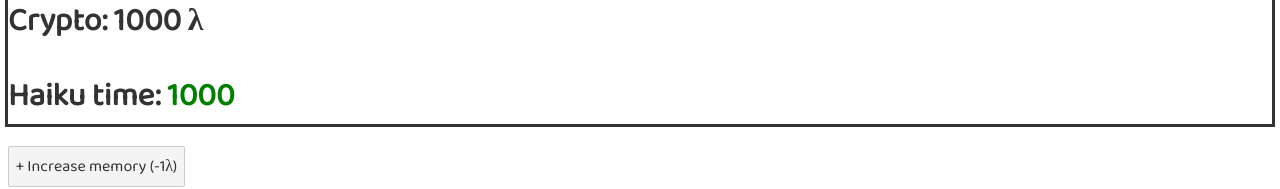
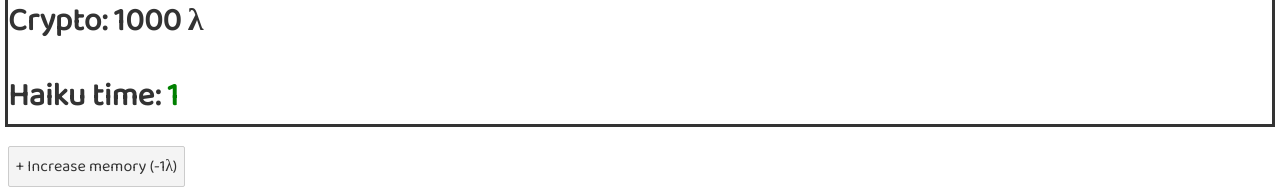
Before and after one commit to rcvink/simulation-proto, a Svelte app: page / in a window 1280 px wide. Shown: the part 412-601 px from the top of the page. Built offline with nearby package versions, Linux system fonts and the light colour scheme.

Commit message:
show time for haiku in secs

```diff
--- a/src/components/HaikuTime.svelte
+++ b/src/components/HaikuTime.svelte
@@ -28,5 +28,5 @@
 </style>
 
 <span class={severity}>
-{Math.ceil($time)}
+{Math.ceil($time) / 1000}
 </span>
```
